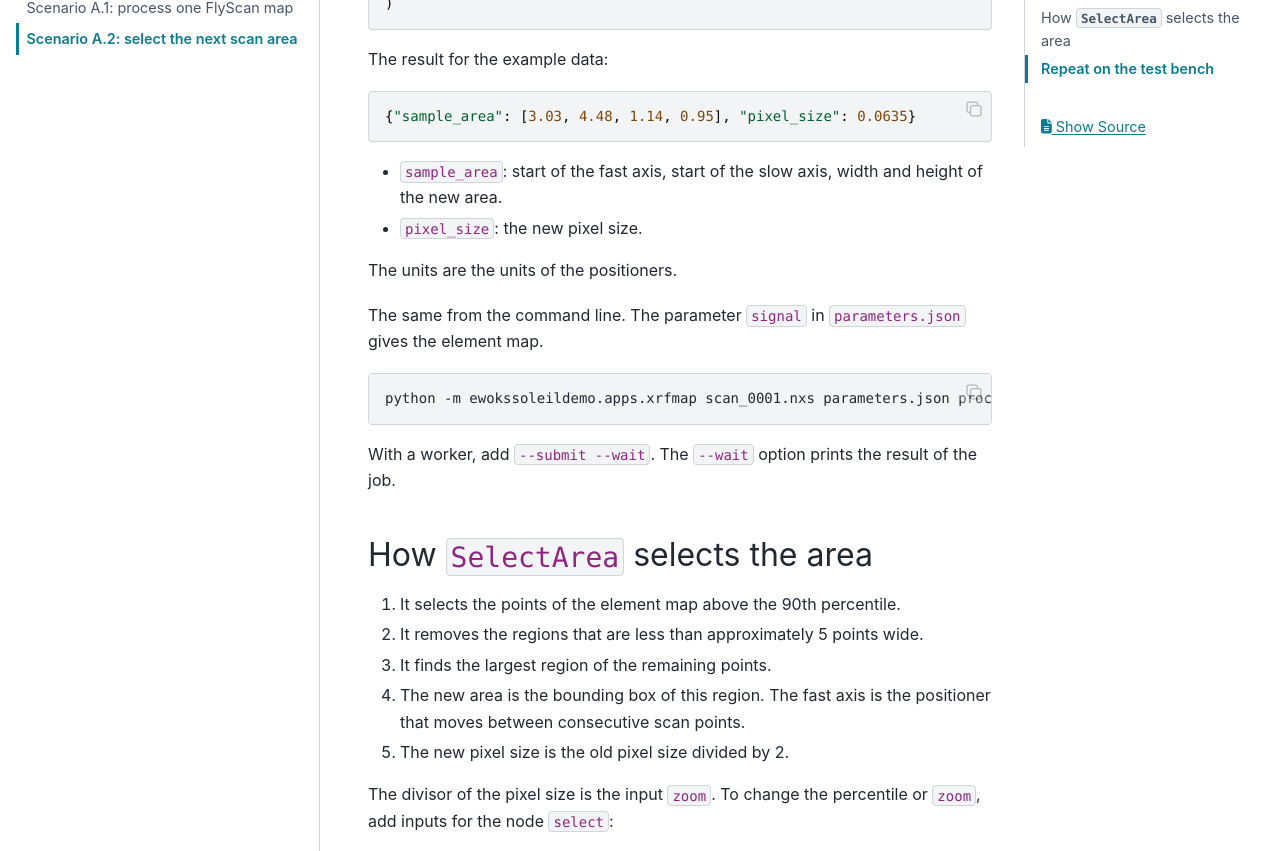
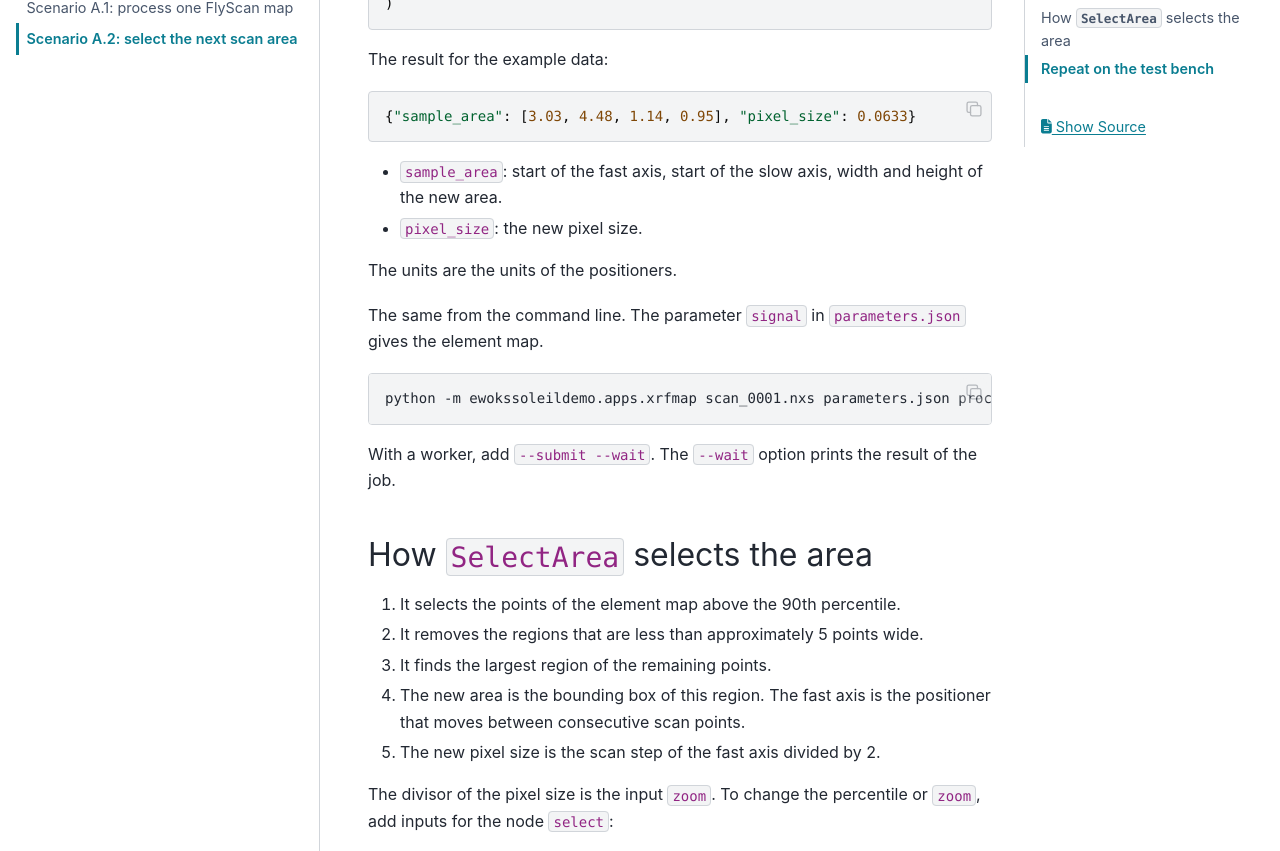
Before and after one commit to ewoks-apps/ewokssoleildemo, a Sphinx documentation site: the page built from doc/tutorials/select_area.rst, in a window 1280 px wide and 1400 px high, scrolled down 635 px. Shown: the part 152-1003 px from the top of the window. Built offline with Sphinx 7.4.7 and the PyData theme 0.15.4, drawn with Linux system fonts in a browser that asks for light colours.

Commit message:
SelectArea: take the pixel size from the scan step, not the regrid grid
Co-Authored-By: Claude Opus 5.5 <noreply@anthropic.com>

```diff
--- a/doc/tutorials/select_area.rst
+++ b/doc/tutorials/select_area.rst
@@ -30,7 +30,7 @@ The result for the example data:
 
 .. code-block:: python
 
-    {"sample_area": [3.03, 4.48, 1.14, 0.95], "pixel_size": 0.0635}
+    {"sample_area": [3.03, 4.48, 1.14, 0.95], "pixel_size": 0.0633}
 
 * ``sample_area``: start of the fast axis, start of the slow axis, width and height of the new area.
 * ``pixel_size``: the new pixel size.
@@ -55,7 +55,7 @@ How ``SelectArea`` selects the area
 3. It finds the largest region of the remaining points.
 4. The new area is the bounding box of this region.
    The fast axis is the positioner that moves between consecutive scan points.
-5. The new pixel size is the old pixel size divided by 2.
+5. The new pixel size is the scan step of the fast axis divided by 2.
 
 The divisor of the pixel size is the input ``zoom``.
 To change the percentile or ``zoom``, add inputs for the node ``select``:
```
Also changed, not shown: 2 other files.
